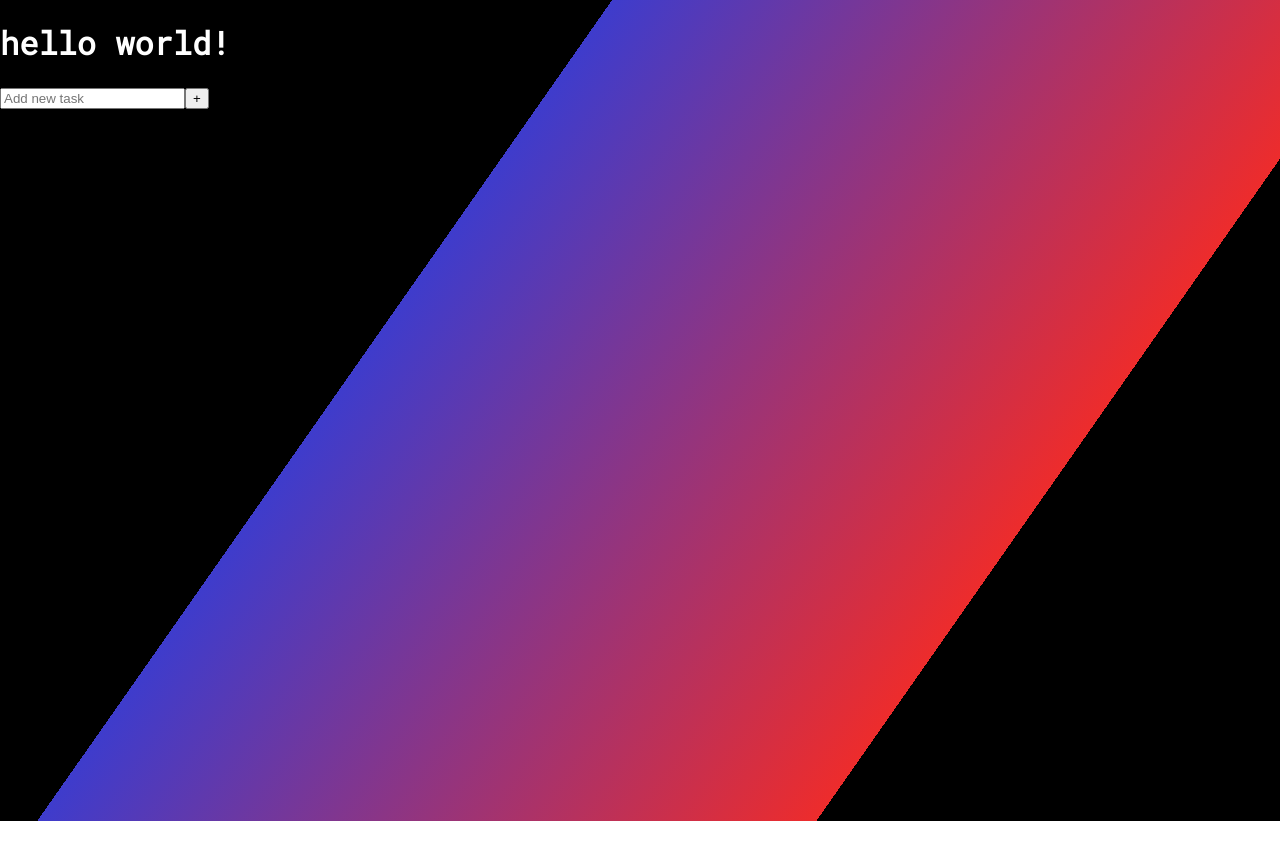
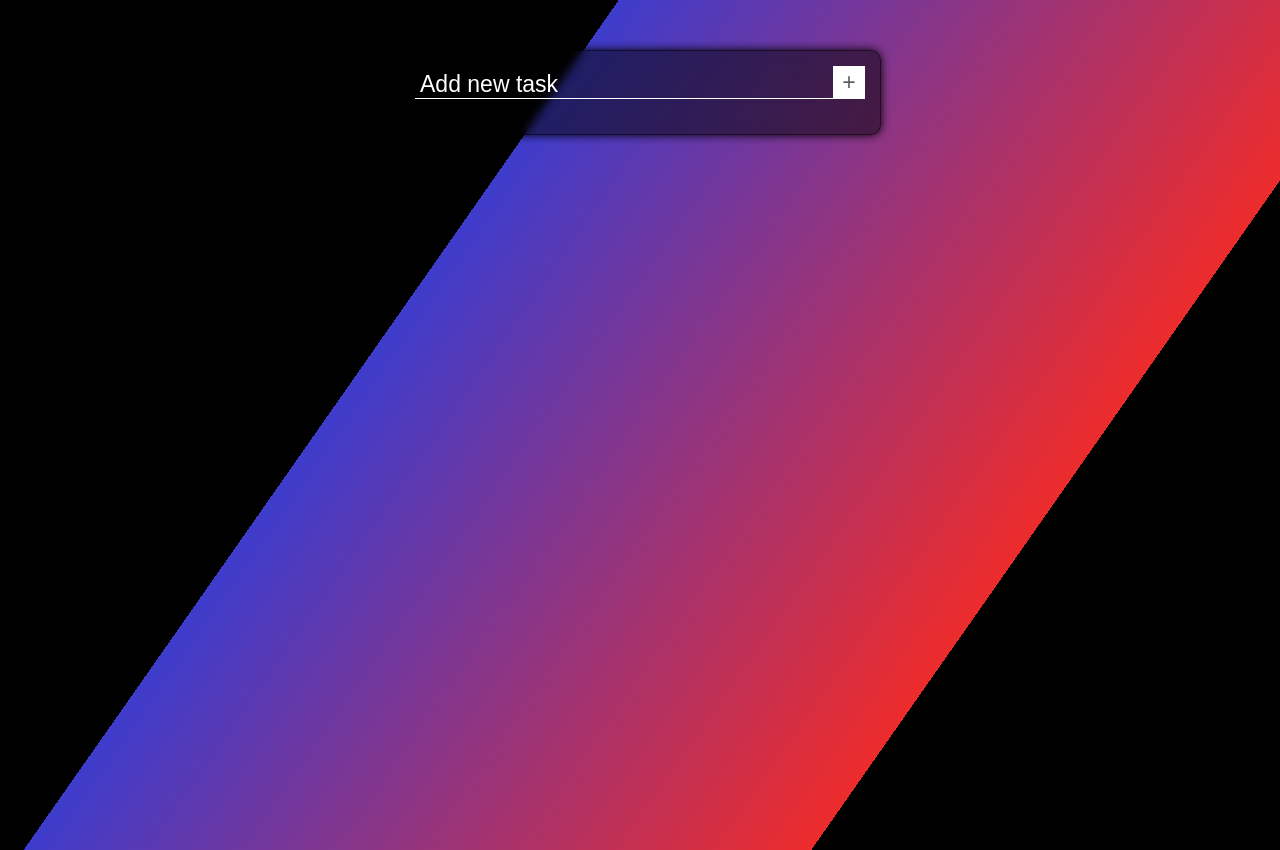
Before and after one commit to Criiis/ToDoWithReact, a React (Create React App) app: page / in a window 1280 px wide. Before the commit the page ends 821 px from the top, so only its background shows below. Built offline with nearby package versions, Linux system fonts and the light colour scheme.

Commit message:
add component style add some more functionality

```diff
--- a/src/components/Todo.js
+++ b/src/components/Todo.js
@@ -2,23 +2,149 @@ import {useState} from "react";
 import styled from 'styled-components';
 import { FaRegEdit, FaRegTrashAlt } from 'react-icons/fa';
 
-const UlContainer = styled.ul`
-  .item {
-      li {
-          &.complete {
-            text-decoration: line-through;
+
+const Wrap = styled.div`
+	display: flex;
+	flex-direction: column;
+	align-items: center;
+	justify-content: flex-start;
+	align-content: center;
+	margin-top: 50px;
+	margin-bottom: 50px;
+	padding: 0 10px;
+	.inner {
+		backdrop-filter: blur(5px);
+		max-width: 450px;
+		width: 100%;
+		padding: 15px;
+		background-color: rgba(0,0,0,0.5);;
+		border: 1px solid rgba(0,0,0,0.5);;
+		box-shadow: 0px 0px 10px 0px #000000;
+        border-radius: 10px;
+
+        form {
+            width: 100%;
+            display: flex;
+            flex-direction: row;
+            align-content: flex-end;
+
+            input[type=text] {
+                width: calc(100% - 33px);
+                appearance: none;
+                border: none;
+                background-color: transparent;
+                border-bottom: 1px solid white;
+                margin: 0;
+                font-size: 23px;
+                border-radius: 0;
+                outline: none;
+                padding: 5px 5px 0px 5px;
+                color: white;
+                &::placeholder {
+                    color: white;
+                }
+                &:-webkit-autofill,
+                &:-webkit-autofill:hover,
+                &:-webkit-autofill:focus,
+                &:-webkit-autofill:active {
+                    transition: background-color 5000s ease-in-out 0s;
+                    -webkit-text-fill-color: #fff !important;
+                }
+                &:-webkit-autofill::first-line {
+                    font-size: 23px !important;
+                }
+
+                &:focus {
+                    outline: none;
+                }
+            }
+
+
+            .btn {
+                appearance: none;
+                font-size: 23px;
+                margin: 0;
+                padding: 0;
+                border: none;
+                cursor: pointer;
+                text-align: center;
+                &.btn-primary {
+                    background-color: white;
+                    color: #5d5d5d;
+                    width: 33px;
+                    transition: color 0.2s ease-in-out;
+                    &:hover {
+                        color:#333333;
+                    }
+                }
+                &:focus {
+                    outline: none;
+                }
             }
         }
 	}
 `
-const Container = styled.div`
+
+
+const UlContainer = styled.ul`
+    padding: 10px 5px;
+    margin: 0;
+    list-style: none;
+    position: relative;
+    .error {
+        font-size: 11px;
+        position: absolute;
+        top: 5px;
+        left: 5px;
+        display: none;
+        &.open {
+            display: block;
+        }
+    }
+  .item {
+    cursor: pointer;
+    display: flex;
+    justify-content: space-between;
+    align-items: center;
+    margin: 10px 0;
+    background-color: rgba(0, 0, 0, 0.5);
+    box-shadow: 0px 0px 5px -1px #000000;
+    padding: 10px;
+    border-radius: 5px;
+    li {
+        width: 78%;
+        font-size: 16px;
+        word-break: break-all;
+        transition: all 0.3s ease-in-out;
+        &.editable {
+            border-bottom: 1px solid white;
+        }
+        &:focus {
+            outline: 0;
+            border-bottom: 1px solid white;
+        }
+        &.complete {
+            text-decoration: line-through;
+            opacity: 0.5;
+            + .edit {
+                pointer-events: none;
+                opacity: 0.5;
+
+            }
+          }
+    }
     .edit,
     .trash {
+        transition: all 0.3s ease-in-out;
         svg {
             pointer-events: none;
         }
     }
+  }
 `
+
+
+
 
 
 export default function ToDoComponent() {
@@ -26,7 +152,28 @@ export default function ToDoComponent() {
 
     let getLocalArray = JSON.parse(localStorage.getItem('itemsToDo'));
     const [transformArrayInJson, setTransformArrayInJson] = useState(getLocalArray);
-    console.log(transformArrayInJson);
+
+
+    //general functions
+    function updateLocalStorage(item) {
+        localStorage.setItem('itemsToDo', JSON.stringify(item));
+    }
+
+    //add item to list function
+    function addItemToList(value) {
+        let input = document.getElementById(value);
+        let inputValue = input.value;
+        if( inputValue !== '' ) {
+            listObject = [{item: `${inputValue}`, status: "uncomplete" }, ...listObject]
+            updateLocalStorage(listObject);
+            setTransformArrayInJson(listObject);
+            input.value = '';
+            document.body.querySelector('.error').classList.remove('open');
+        } else {
+            document.body.querySelector('.error').classList.add('open');
+        }
+    }
+
 
 
     if (localStorage.getItem("itemsToDo") === null) {
@@ -36,71 +183,81 @@ export default function ToDoComponent() {
     }
 
 
-
-// add value to array and DOM
+    // add value to array and DOM by clicking
     function addValueToObject(e) {
         e.preventDefault();
-        let input = document.getElementById("to-do");
-        let inputValue = input.value;
-        listObject = [{item: `${inputValue}`, status: "uncomplete" }, ...listObject]
-        console.log(listObject);
-        localStorage.setItem('itemsToDo', JSON.stringify(listObject));
-        setTransformArrayInJson(listObject);
-        input.value = '';
+        addItemToList("to-do");
     }
-
 
     function itemFuncionality(e) {
         let clickTarget = e.target;
-        console.log(clickTarget);
 
         //create an array with the div with class item
         let itemContainer = clickTarget.closest('.item');
         let nodes = Array.from( itemContainer.closest('ul').querySelectorAll('div.item') );
         let index = nodes.indexOf( itemContainer );
-        console.log(index);
+
 
 
         if(clickTarget.className === 'trash') {
-            // clickTarget.parentElement.remove();
+            //delete the item
             listObject.splice(index, 1);
+            updateLocalStorage(listObject);
             setTransformArrayInJson(listObject);
-            localStorage.setItem('itemsToDo', JSON.stringify(listObject));
 
         } else if (clickTarget.tagName === 'LI'){
-    //         //change status and class
-            if(clickTarget.className === 'uncomplete') {
+            //change status to complete or uncompleted
+            if(clickTarget.className === 'uncomplete' && clickTarget.getAttribute('contentEditable') !== 'true') {
                 clickTarget.classList.remove('uncomplete');
                 clickTarget.classList.add('complete');
                 listObject[index].status = 'complete';
-                localStorage.setItem('itemsToDo', JSON.stringify(listObject));
-
-            } else if (clickTarget.className === 'complete') {
+                updateLocalStorage(listObject);
+            } else if (clickTarget.className === 'complete' && clickTarget.getAttribute('contentEditable') !== 'true') {
                 clickTarget.classList.remove('complete');
                 clickTarget.classList.add('uncomplete');
                 listObject[index].status = 'uncomplete';
-                localStorage.setItem('itemsToDo', JSON.stringify(listObject));
+                updateLocalStorage(listObject);
             }
+
         } else if (clickTarget.className === 'edit'){
-            console.log('hello world!')
+            //edit the item
+            if (clickTarget.id !== 'editable') {
+                clickTarget.setAttribute("id", "editable");
+                clickTarget.previousSibling.contentEditable = "true";
+                clickTarget.previousSibling.classList.add('editable');
+                clickTarget.previousSibling.focus();
+            } else if ( clickTarget.id === 'editable' ) {
+                clickTarget.removeAttribute("id");
+                clickTarget.previousSibling.contentEditable = "false";
+                clickTarget.previousSibling.classList.remove('editable');
+                listObject[index].item = clickTarget.previousSibling.innerHTML;
+                updateLocalStorage(listObject);
+            }
         }
     }
 
 
+    window.addEventListener('keydown', (e) => {
+        if (e.keyCode === 13) {
+            e.preventDefault();
+        }
+    });
+
 
     return (
         <>
-            <h1>hello world!</h1>
+            <Wrap>
+                <div className='inner'>
                     <form>
                         <input type="text" id="to-do" name="toDo" placeholder="Add new task"/>
                         <button onClick={addValueToObject} className="add-btn btn btn-primary" type="button">+</button>
                     </form>
 
-            <UlContainer onClick={itemFuncionality} className="to-do-list">
+                    <UlContainer className="to-do-list">
+                        <span className="error">*Please fill the text box above.</span>
                     {
-                //can not do map if the local array does not exist!
                         transformArrayInJson?.map((item, index) => (
-                <Container className="item" key={index}>
+                            <div onClick={itemFuncionality} className="item" key={index}>
                                 <li className={item.status}>{item.item}</li>
                                 <span className="edit">
                                     <FaRegEdit/>
@@ -108,10 +265,12 @@ export default function ToDoComponent() {
                                 <span className="trash">
                                     <FaRegTrashAlt/>
                                 </span>
-                </Container>
+                            </div>
                         ))
                     }
                     </UlContainer>
+                </div>
+            </Wrap>
 
         </>
     )
```
Also changed, not shown: 1 other file (tests, documents, lock files or other folders). Lines whose indentation alone changed are shown as unchanged.
